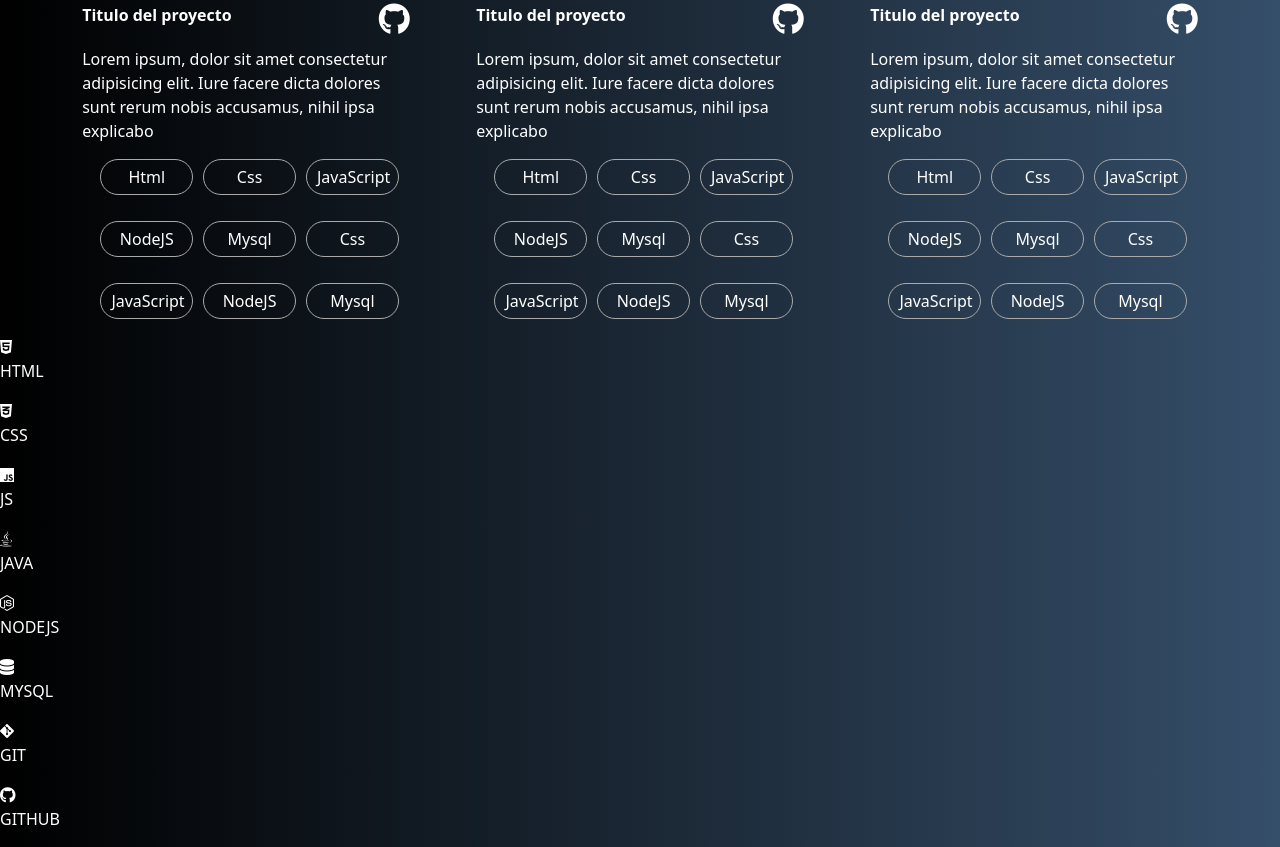
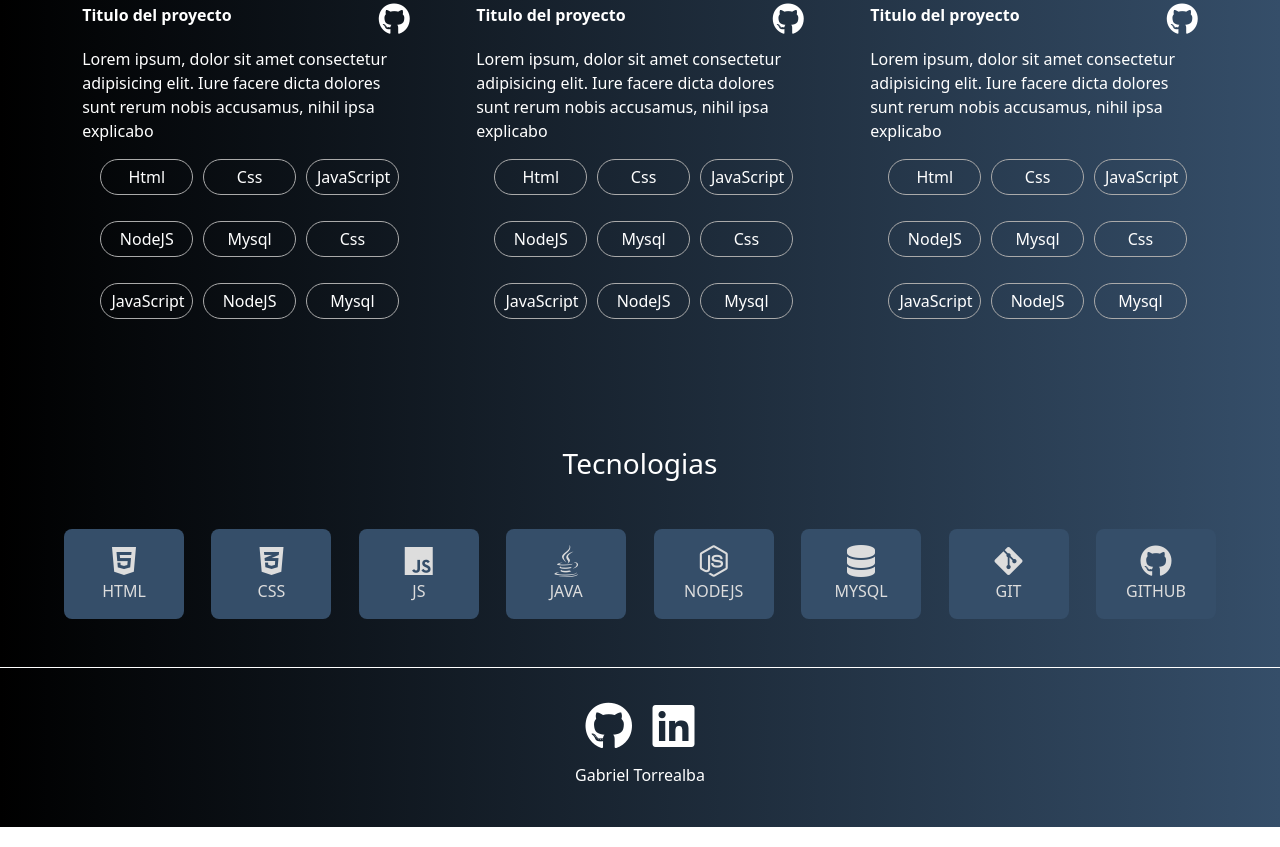
Before and after one commit to GabrielJose2102/portafolio-cv, a plain HTML site: page index.html in a window 1280 px wide. Shown: the part 4052-4899 px from the top of the page. Drawn offline with nearby package versions, Linux system fonts and the light colour scheme.

Commit message:
Tecnologias y footer agregado

```diff
--- /dev/null
+++ b/css/footer.css
@@ -0,0 +1,35 @@
+.footer {
+    width: 100%;
+    height: 10rem;
+    display: flex;
+    flex-direction: column;
+    justify-content: center;
+    align-items: center;
+    border-top: solid 1px ;
+
+}
+
+.content-links {
+    margin: auto;
+    padding: 2rem;
+}
+
+.links {
+    margin: auto;
+    text-align: center;
+    display: flex;
+    justify-content: space-around;
+    margin-bottom: 1rem;
+}
+
+.links a {
+    text-decoration: none;
+}
+
+.links a i {
+    font-size: 3rem;
+}
+
+.signature {
+    font-size: 1rem;
+}
--- /dev/null
+++ b/css/tecnology.css
@@ -0,0 +1,30 @@
+.title-tecnology {
+    text-align: center;
+    margin-top: 7rem;
+}
+
+.tecnologies {
+    width: 90%;
+    display: flex;
+    justify-content: space-between;
+    margin: auto;
+    margin-top: 3rem;
+}
+
+.card-tecnology {
+    background-color: #354e69;
+    width: 7.5rem;
+    text-align: center;
+    margin-bottom: 3rem;
+    padding-top: 1rem;
+    border-radius: 0.5rem;
+}
+
+.icon-tecn {
+    font-size: 2rem;
+    color: #ddd;
+}
+
+.name-tecnology {
+    color: #ddd;
+}
--- a/index.html
+++ b/index.html
@@ -22,7 +22,8 @@
   <link rel="stylesheet" href="css/experence.css">
   <link rel="stylesheet" href="css/proporsal.css">
   <link rel="stylesheet" href="css/project.css">
-
+  <link rel="stylesheet" href="css/tecnology.css">
+  <link rel="stylesheet" href="css/footer.css">
 
 </head>
 
@@ -67,9 +68,11 @@
               <i class="fa-brands fa-github txt-white icon"></i>
             </a>
             <a href="https://www.linkedin.com/in/gabriel-torrealba-1a5059209/"><i
-                class="fa-brands fa-linkedin txt-white icon"></i></a>
+                class="fa-brands fa-linkedin txt-white icon"></i>
+              </a>
             <a href="https://www.instagram.com/gabriel_jjose23/?hl=es-la"><i
-                class="fab fa-instagram-square txt-white icon"></i></a>
+                class="fab fa-instagram-square txt-white icon"></i>
+              </a>
           </div>
         </div>
 
@@ -393,50 +396,71 @@
 
 <!--Tecnolgy-->
 
-<Section class="tecnologys">
+<h3 class="title-tecnology">Tecnologias</h3>
+
+<Section class="tecnologies">
 
   <div class="card-tecnology">
-    <i class="fa-brands fa-html5"></i>
+    <i class="fa-brands fa-html5 icon-tecn"></i>
     <p class="name-tecnology">HTML</p>
   </div>
 
   <div class="card-tecnology">
-    <i class="fa-brands fa-css3-alt"></i>
+    <i class="fa-brands fa-css3-alt icon-tecn"></i>
     <p class="name-tecnology">CSS</p>
   </div>
 
   <div class="card-tecnology">
-    <i class="fa-brands fa-js"></i>
+    <i class="fa-brands fa-js icon-tecn"></i>
     <p class="name-tecnology">JS</p>
   </div>
 
   <div class="card-tecnology">
-    <i class="fa-brands fa-java"></i>
+    <i class="fa-brands fa-java icon-tecn"></i>
     <p class="name-tecnology">JAVA</p>
   </div>
 
   <div class="card-tecnology">
-    <i class="fa-brands fa-node-js"></i>
+    <i class="fa-brands fa-node-js icon-tecn"></i>
     <p class="name-tecnology">NODEJS</p>
   </div>
 
   <div class="card-tecnology">
-    <i class="fa-solid fa-database"></i>
+    <i class="fa-solid fa-database icon-tecn"></i>
     <p class="name-tecnology">MYSQL</p>
   </div>
 
   <div class="card-tecnology">
-    <i class="fa-brands fa-git-alt"></i>
+    <i class="fa-brands fa-git-alt icon-tecn"></i>
     <p class="name-tecnology">GIT</p>
   </div>
 
   <div class="card-tecnology">
-    <i class="fa-brands fa-github"></i>
+    <i class="fa-brands fa-github icon-tecn"></i>
     <p class="name-tecnology">GITHUB</p>
   </div>
 
 </Section>
 
+
+<!--Footer-->
+
+<section class="footer">
+
+  <div class="content-links">
+    <div class="links">
+      <a href="https://github.com/GabrielJose2102">
+        <i class="fa-brands fa-github txt-white icon"></i>
+      </a>
+      <a href="https://www.linkedin.com/in/gabriel-torrealba-1a5059209/">
+        <i class="fa-brands fa-linkedin txt-white icon"></i>
+      </a>
+    </div>
+
+    <h6 class="signature">Gabriel Torrealba</h6>
+  </div>
+</section>
+
 </body>
 
 </html>
```
